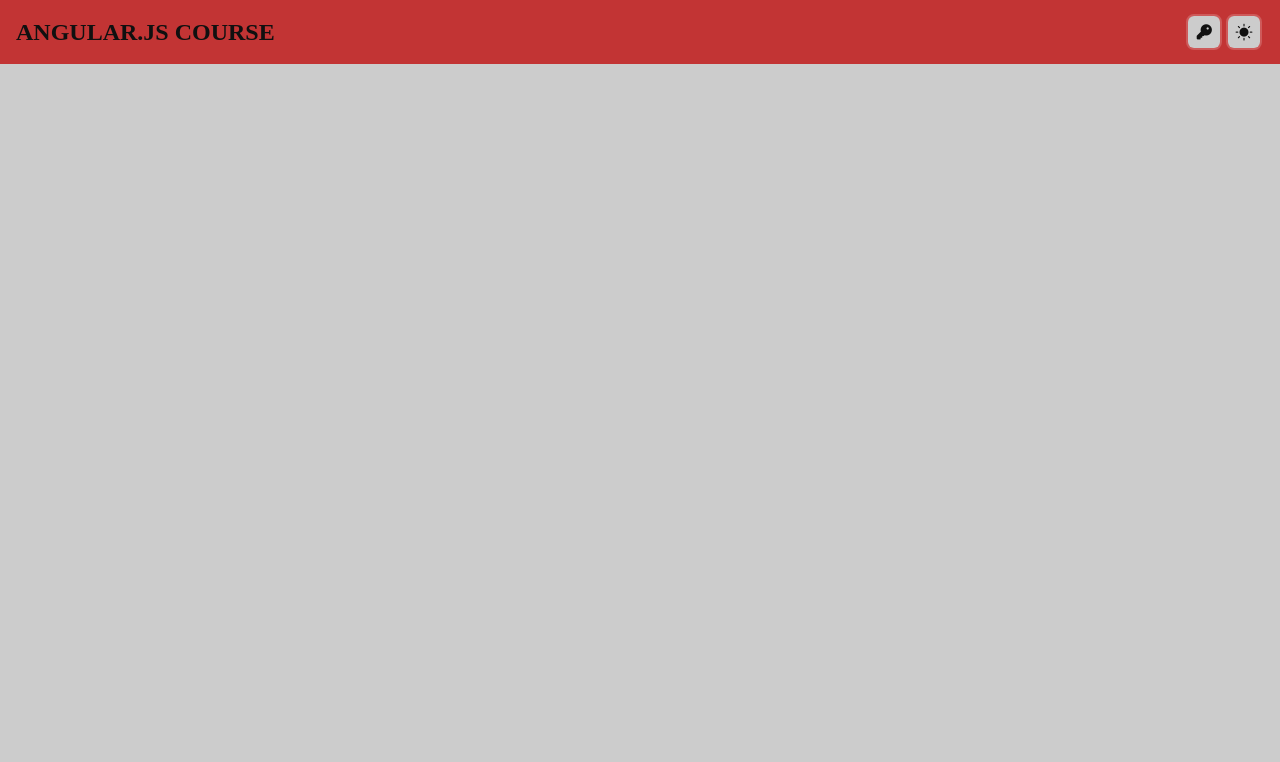
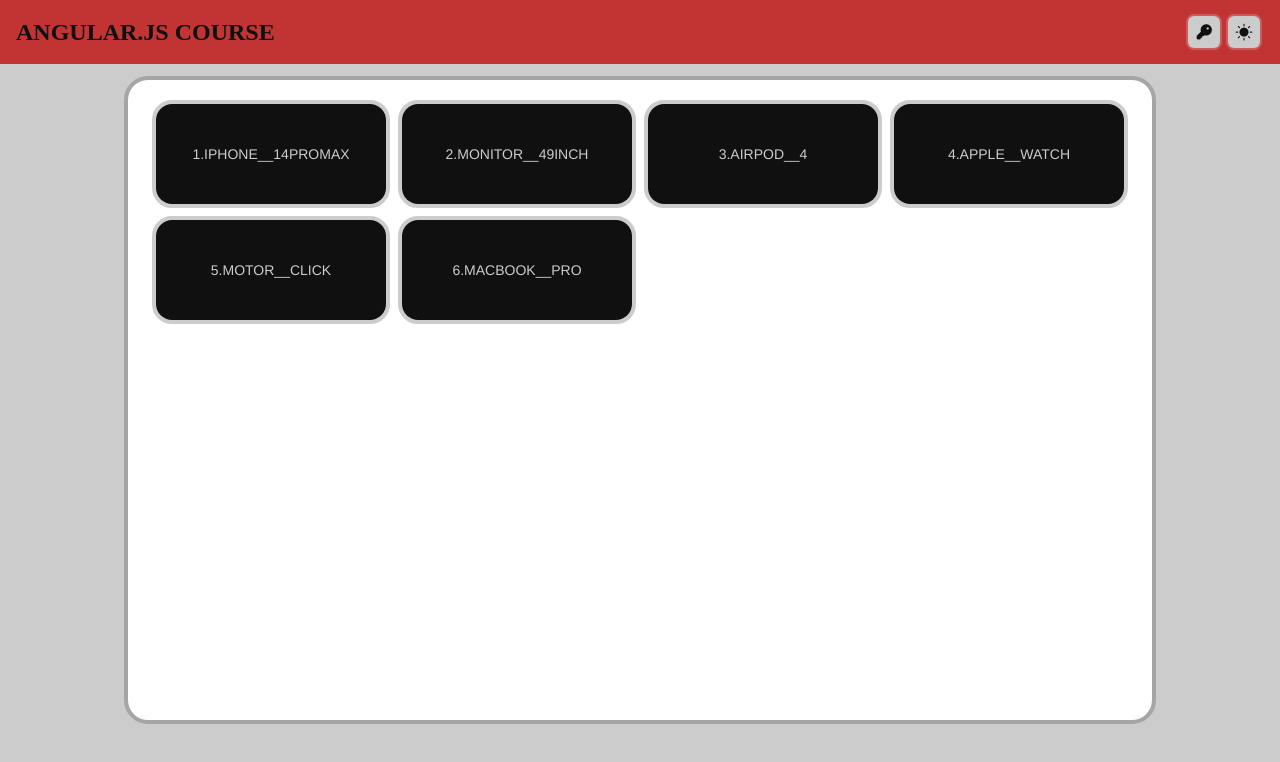
Before and after one commit to PouryaSoleimani/ANGULAR__JS-V1-, a plain HTML site: page index.html in a window 1280 px wide. Drawn offline with nearby package versions, Linux system fonts and the light colour scheme; a web font is replaced by a local one.

Commit message:
ANGULAR__JS

```diff
--- a/index.html
+++ b/index.html
@@ -51,7 +51,7 @@
   </div>
 
   <!--//^ EXAM 1 -->
-  <!-- <div id="EXAM__1" class="container" ng-init="name='Pourya Soleimani' ; number = 10">
+  <!-- <div class="container" ng-init="name='Pourya Soleimani' ; number = 10">
     <div class="input__wrapper">
       Name :<input type="text" ng-model="name" placeholder="Enter your name" />
     </div>
@@ -64,7 +64,7 @@
   </div> -->
 
   <!--//^ EXAM 2 -->
-  <!-- <div id="EXAM__2" class="container" ng-app ng-controller="MyController">
+  <!-- <div class="container" ng-controller="MyController">
     Name : <input type="text" ng-model="name">
     <br>
     Family : <input type="text" ng-model="family">
@@ -73,26 +73,26 @@
   </div> -->
 
   <!--//^ EXAM 3 -->
-  <!-- <div id="EXAM__3" class="container" ng-app ng-init="count=5;price=1220">
+  <!-- <div class="container" ng-init="count=5;price=1220">
     Count is <input type="number" name="" id="" ng-model="count">
     <br>
     Sum : {{ count * price }}
   </div> -->
 
   <!--//^ EXAM 4 -->
-  <!-- <div id="EXAM__4" class="container" ng-app ng-init="person={name : 'Pourya',family : 'Soleimani' , age : 32 , }">
+  <!-- <div class="container" ng-init="person={name : 'Pourya',family : 'Soleimani' , age : 32 , }">
     Result => {{ person.name }} {{person.family}} : {{person.age}} Years Old
   </div> -->
 
   <!--//^ EXAM 5 -->
-  <!-- <div id="EXAM__5" class="container" ng-app ng-init="numbers=[1,3,5,7,9,11]">
+  <!-- <div class="container" ng-init="numbers=[1,3,5,7,9,11]">
     <div class="numbers__wrapper">
-      Numbers is {{numbers[0]}}
+      Numbers is {{numbers[3]}}
     </div>
   </div> -->
 
   <!--//^ EXAM 6 -->
-  <!-- <div id="EXAM__6" class="container" ng-app ng-init="names=['pourya','ashkan','shahriyar']">
+  <!-- <div class="container" ng-init="names=['pourya','ashkan','shahriyar']">
     Name is {{ names[0] }}
     <ul class="names__wrapper">
       <li class="single__name" ng-repeat="n in names">{{n.toUpperCase()}}</li>
@@ -100,7 +100,7 @@
   </div> -->
 
   <!--//^ EXAM 7 -->
-  <!-- <div id="EXAM__7" class="container" ng-app ng-controller="MyController">
+  <!-- <div class="container" ng-app ng-controller="MyController">
     Name is {{ names[0] }}
     <ul class="names__wrapper">
       <li class="single__name" ng-repeat="n in people">
@@ -110,7 +110,7 @@
   </div> -->
 
   <!--//^ EXAM 8 -->
-  <!-- <div id="EXAM__8" class="container" ng-app ng-controller="MyController">
+  <!-- <div class="container" ng-app ng-controller="MyController">
     <input type="text" ng-model="name__filter" placeholder="Search ...">
     <table class="table table-bordered">
       <tr>
@@ -130,7 +130,7 @@
   </div> -->
 
   <!--//^ EXAM 9 -->
-  <!-- <div id="EXAM__9" class="container" ng-app ng-controller="MyCrtl">
+  <!-- <div class="container" ng-app ng-controller="MyCrtl">
     Name : <input type="text" ng-model="name">
     <br>
     Family : <input type="text" ng-model="family">
@@ -142,7 +142,7 @@
   </div> -->
 
   <!--//^ EXAM 10 -->
-  <!-- <div id="EXAM__10" class="container" ng-app ng-init="count=5;price=200;">
+  <!-- <div class="container" ng-app ng-init="count=5;price=200;">
     Count : <input type="number" ng-model="count">
     <br>
     Sum => {{(count * price).toLocaleString()}} Rials
@@ -153,7 +153,7 @@
   </div> -->
 
   <!--//^ EXAM 11 -->
-  <!-- <div id="EXAM__11" class="container" ng-app="appModule" ng-controller="AppController">
+  <!-- <div class="container" ng-app="appModule" ng-controller="AppController">
     <button ng-click="logger()">CLICK ME</button>
     <br>
     FULLNAME : {{name}} {{family}}
@@ -161,7 +161,7 @@
 
 
   <!--//^ EXAM 12 -->
-  <!-- <div id="EXAM__12" class="container" ng-app="ProjectModule" ng-controller="ProjectController">
+  <!-- <div class="container" ng-app="ProjectModule" ng-controller="ProjectController">
     <button ng-click="increase()">INCREASE</button>
     <br>
     <h1>
@@ -173,6 +173,16 @@
     <button ng-disabled="message < 1" class="success w-full" ng-click="save()">SAVE TEXT</button>
   </div> -->
 
+  <!--//^ EXAM 13 -->
+  <div class="container">
+    <div class="products__wrapper">
+      <div class="single__product" ng-repeat="item in products track by $index">
+        {{item.id}}.{{item.title}}
+      </div>
+    </div>
+
+  </div>
+
 </body>
 
 </html>
--- a/style.css
+++ b/style.css
@@ -286,3 +286,27 @@
   border-radius: 6px;
   outline: 2px solid var(--border);
 }
+
+.products__wrapper {
+  display: grid;
+  grid-template-columns: repeat(auto-fit, minmax(200px, 1fr));
+  gap: 16px;
+  place-items: center;
+  padding: 16px;
+}
+
+.single__product {
+  outline: 4px solid var(--border);
+  display: grid;
+  place-items: center;
+  width: 100%;
+  height: 100px;
+  background-color: var(--foreground);
+  color: var(--background);
+  border-radius: 16px;
+  transition: all 300ms cubic-bezier(0.165, 0.84, 0.44, 1);
+  cursor: pointer;
+  &:hover {
+    scale: 1.025;
+  }
+}
--- a/trainings.js
+++ b/trainings.js
@@ -5,6 +5,15 @@
   $scope.username = ""
   $scope.password = ""
   $scope.loginModal = document.querySelector(".login__modal");
+
+  $scope.products = [
+    { id: 1, title: 'IPHONE__14PROMAX' },
+    { id: 2, title: 'MONITOR__49INCH' },
+    { id: 3, title: 'AIRPOD__4' },
+    { id: 4, title: 'APPLE__WATCH' },
+    { id: 5, title: 'MOTOR__CLICK' },
+    { id: 6, title: 'MACBOOK__PRO' },
+  ]
 
   $scope.themeToggle = function () {
     const i = document.querySelector("#theme__btn i");
```
